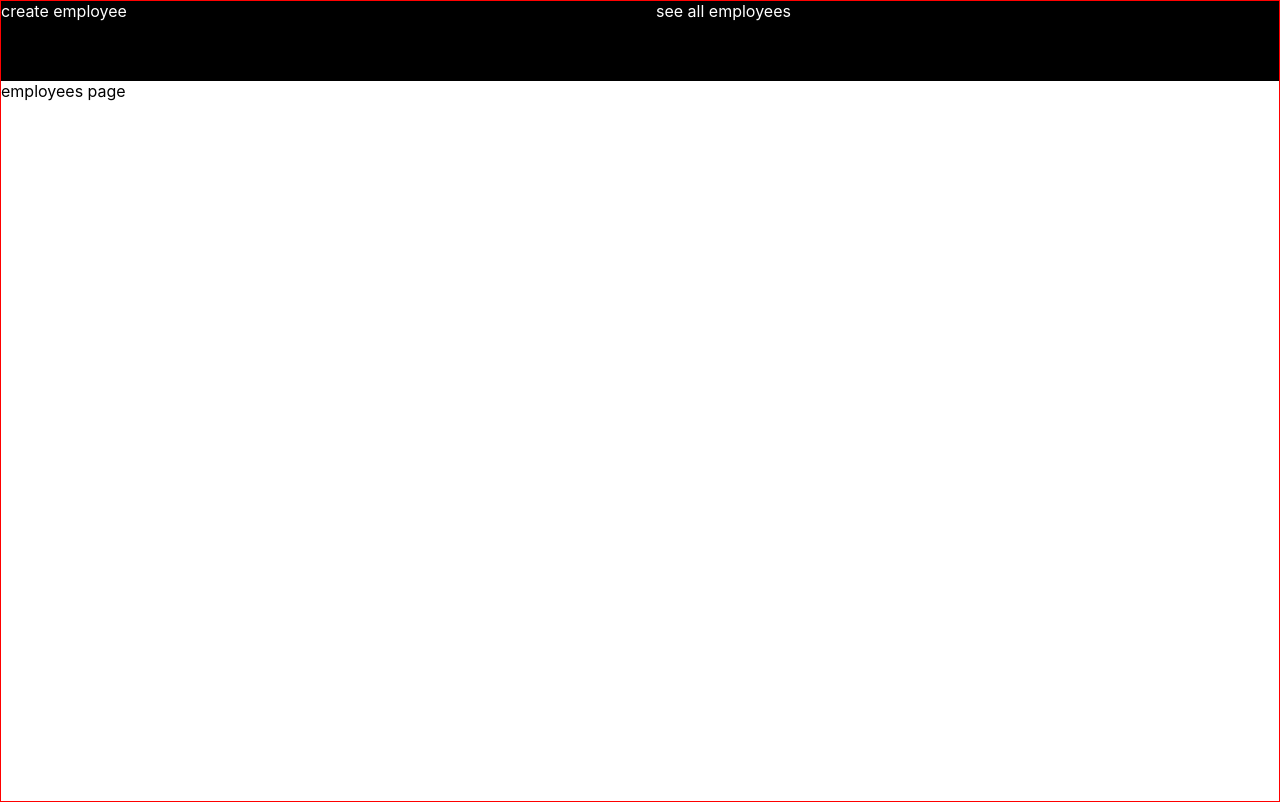
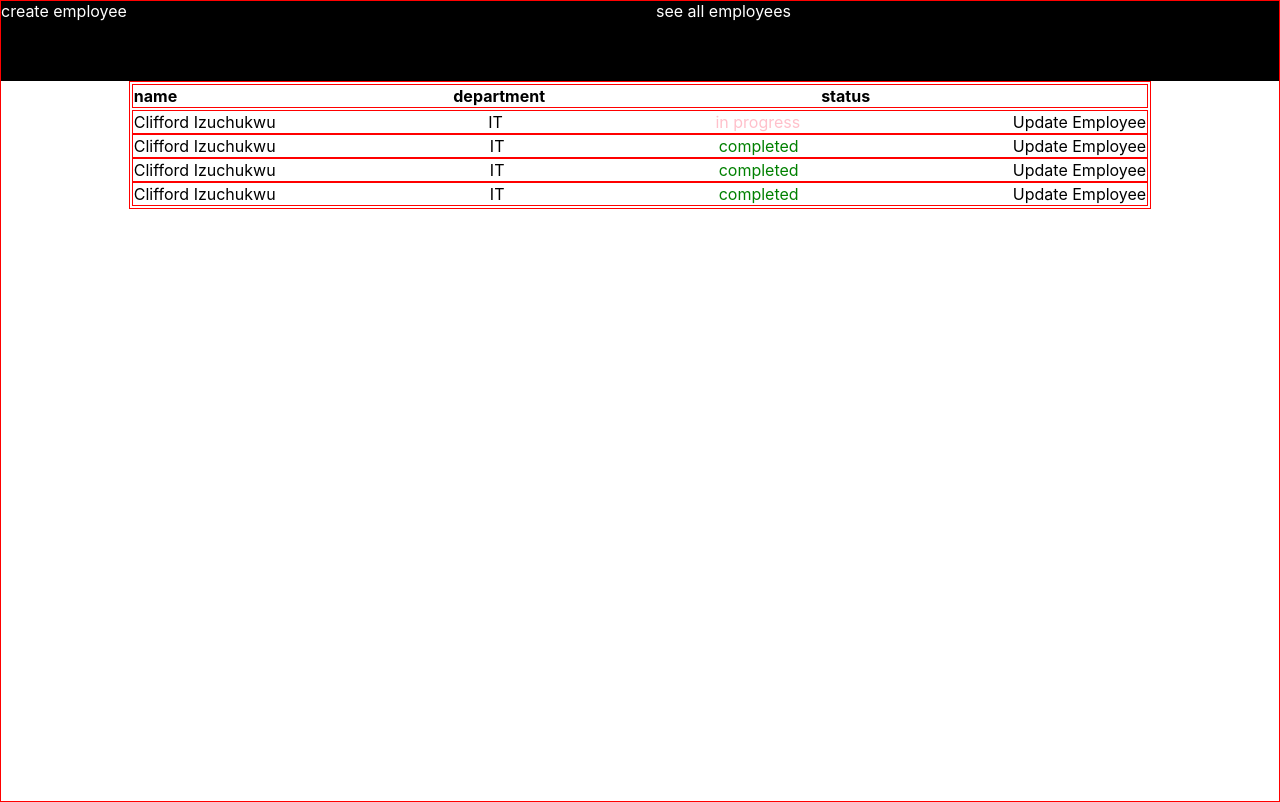
Before and after one commit to clifford-ghostwriter/M365_clifford, a React (Create React App) app: page /employees in a window 1280 px wide. Built offline with nearby package versions, Linux system fonts and the light colour scheme.

Commit message:
employee update page

```diff
--- a/src/App.js
+++ b/src/App.js
@@ -1,6 +1,11 @@
 import { BrowserRouter, Route, Routes } from "react-router-dom";
 import "./App.css";
-import { CreateEmployeePage, Employee, SharedLayout } from "./Pages";
+import {
+  CreateEmployeePage,
+  Employee,
+  SharedLayout,
+  UpdatePage,
+} from "./Pages";
 
 function App() {
   return (
@@ -9,6 +14,7 @@ function App() {
         <Route path="/" element={<SharedLayout />}>
           <Route index element={<CreateEmployeePage />} />
           <Route path="/employees" element={<Employee />} />
+          <Route path="/update/:userid" element={<UpdatePage />} />
         </Route>
       </Routes>
     </BrowserRouter>
--- a/src/Pages/CreateEmployeePage.js
+++ b/src/Pages/CreateEmployeePage.js
@@ -1,5 +1,6 @@
 import React, { useState } from "react";
 import styled from "styled-components";
+import { users } from "../Utils/Users";
 
 const CreateEmployeePage = () => {
   const [user, createUser] = useState({
@@ -9,21 +10,76 @@ const CreateEmployeePage = () => {
     startDate: "",
   });
 
+  const [loading, setLoading] = useState(false);
+
   const onChange = function (e) {
     const name = e.target.name;
     const value = e.target.value;
+
+    console.log(name, value);
+
     createUser({ ...user, [name]: value });
+  };
+
+  const onsSubmit = async function (e) {
+    e.preventDefault();
+    setLoading(true);
+    users.push({
+      ...user,
+      tasks: {
+        SignNDA: false,
+        submitId: false,
+        setUpEmail: false,
+        HrOrientation: false,
+        companyTools: false,
+        meetingWithManager: false,
+      },
+    });
+
+    await new Promise((resolve) => {
+      setTimeout(resolve, 2000);
+    });
+
+    createUser({
+      name: "",
+      email: "",
+      department: "",
+      startDate: "",
+    });
+    setLoading(false);
+    console.log(loading);
   };
 
   return (
     <Wrapper>
       <form action="" className="form">
+        <label htmlFor="name">name</label>
         <input type="text" name="name" value={user.name} onChange={onChange} />
-        <input type="text" name="email" value={user.email} />
-        <input type="text" name="department" value={user.department} />
-        <input type="text" name="startDate" value={user.startDate} />
+        <label htmlFor="email">email</label>
+        <input
+          type="text"
+          name="email"
+          value={user.email}
+          onChange={onChange}
+        />
+        <label htmlFor="department">department</label>
+        <input
+          type="text"
+          name="department"
+          value={user.department}
+          onChange={onChange}
+        />
+        <label htmlFor="department">department</label>
+        <input
+          type="text"
+          name="startDate"
+          value={user.startDate}
+          onChange={onChange}
+        />
 
-        <button type="submit">create Employee</button>
+        <button type="submit" onClick={onsSubmit}>
+          {loading ? "creating..." : "create Employee"}
+        </button>
       </form>
     </Wrapper>
   );
--- a/src/Pages/Employee.js
+++ b/src/Pages/Employee.js
@@ -1,7 +1,104 @@
 import React from "react";
+import { users } from "../Utils/Users";
+import styled from "styled-components";
+import { Link } from "react-router-dom";
 
 const Employee = () => {
-  return <div>employees page</div>;
+  const checkStatus = function (user) {
+    const tasks = [];
+    let taskStatus = "";
+    for (const key in user.tasks) {
+      tasks.push(user.tasks[key]);
+    }
+
+    if (tasks.includes(true && false)) {
+      taskStatus = "in progress";
+    }
+
+    if (!tasks.includes(false)) {
+      taskStatus = "completed";
+    }
+
+    if (!tasks.includes(true)) {
+      taskStatus = "not started";
+    }
+    return taskStatus;
+  };
+
+  return (
+    <Wrapper>
+      <table className="table">
+        <thead>
+          <tr>
+            <th>name</th>
+            <th>department</th>
+            <th>status</th>
+            <th></th>
+          </tr>
+        </thead>
+        <tbody>
+          {users.map((user, index) => {
+            const status = checkStatus(user);
+
+            return (
+              <tr key={index}>
+                <td>{user.name}</td>
+                <td>{user.department}</td>
+                <td
+                  className={
+                    status === "in progress"
+                      ? "progress"
+                      : status === "completed"
+                      ? "completed"
+                      : "not_started"
+                  }
+                >
+                  {status}
+                </td>
+                <td>
+                  <Link to={`/update/${index}`}>update employee</Link>
+                </td>
+              </tr>
+            );
+          })}
+        </tbody>
+      </table>
+    </Wrapper>
+  );
 };
 
+const Wrapper = styled.div`
+  display: flex;
+  justify-content: center;
+  align-items: center;
+  .table {
+    border: 1px solid red;
+    width: 80%;
+  }
+
+  tr {
+    display: flex;
+    justify-content: space-between;
+    /* width: 80%; */
+    border: 1px solid red;
+  }
+
+  .completed {
+    color: green;
+  }
+
+  .not_started {
+    color: red;
+  }
+
+  .progress {
+    color: pink;
+  }
+
+  a {
+    text-transform: capitalize;
+    color: black;
+    text-decoration: none;
+  }
+`;
 export default Employee;
--- /dev/null
+++ b/src/Pages/UpdatePage.js
@@ -0,0 +1,12 @@
+import React from "react";
+import { useParams } from "react-router-dom";
+
+const UpdatePage = () => {
+  const { userid } = useParams();
+
+  console.log(userid);
+
+  return <div>update</div>;
+};
+
+export default UpdatePage;
--- a/src/Pages/index.js
+++ b/src/Pages/index.js
@@ -1,5 +1,6 @@
 import CreateEmployeePage from "./CreateEmployeePage";
 import Employee from "./Employee";
 import SharedLayout from "./SharedLayout";
+import UpdatePage from "./UpdatePage";
 
-export { CreateEmployeePage, SharedLayout, Employee };
+export { CreateEmployeePage, SharedLayout, Employee, UpdatePage };
--- /dev/null
+++ b/src/Utils/Users.js
@@ -0,0 +1,58 @@
+export const users = [
+  {
+    name: "Clifford Izuchukwu",
+    email: "clifford@gmail.com",
+    department: "IT",
+    startDate: " hello",
+    tasks: {
+      SignNDA: true,
+      submitId: true,
+      setUpEmail: true,
+      HrOrientation: true,
+      companyTools: false,
+      meetingWithManager: true,
+    },
+  },
+  {
+    name: "Clifford Izuchukwu",
+    email: "clifford@gmail.com",
+    department: "IT",
+    startDate: " hello",
+    tasks: {
+      SignNDA: true,
+      submitId: true,
+      setUpEmail: true,
+      HrOrientation: true,
+      companyTools: true,
+      meetingWithManager: true,
+    },
+  },
+  {
+    name: "Clifford Izuchukwu",
+    email: "clifford@gmail.com",
+    department: "IT",
+    startDate: " hello",
+    tasks: {
+      SignNDA: true,
+      submitId: true,
+      setUpEmail: true,
+      HrOrientation: true,
+      companyTools: true,
+      meetingWithManager: true,
+    },
+  },
+  {
+    name: "Clifford Izuchukwu",
+    email: "clifford@gmail.com",
+    department: "IT",
+    startDate: " hello",
+    tasks: {
+      SignNDA: true,
+      submitId: true,
+      setUpEmail: true,
+      HrOrientation: true,
+      companyTools: true,
+      meetingWithManager: true,
+    },
+  },
+];
```
